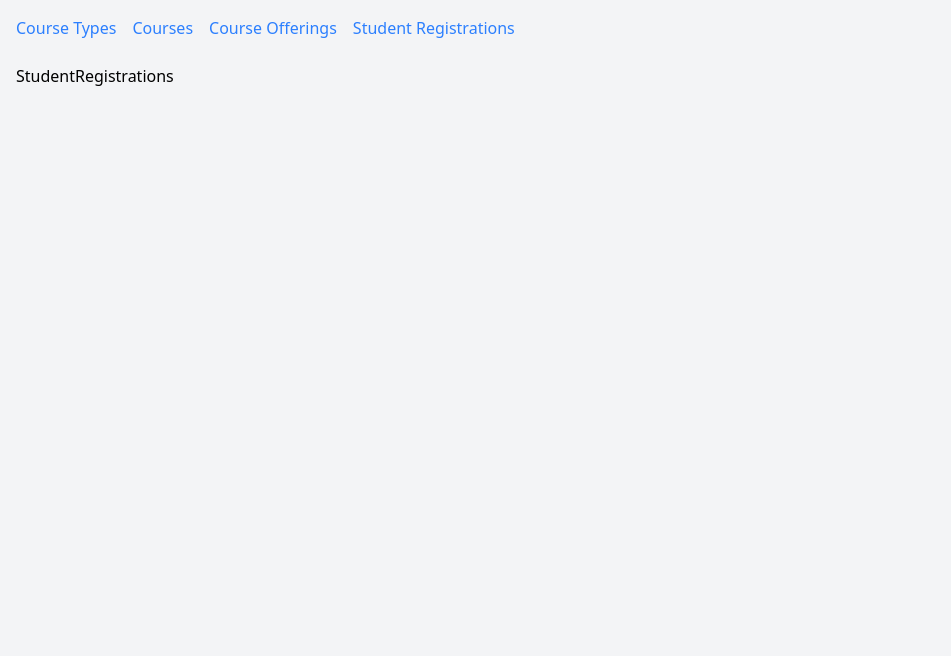
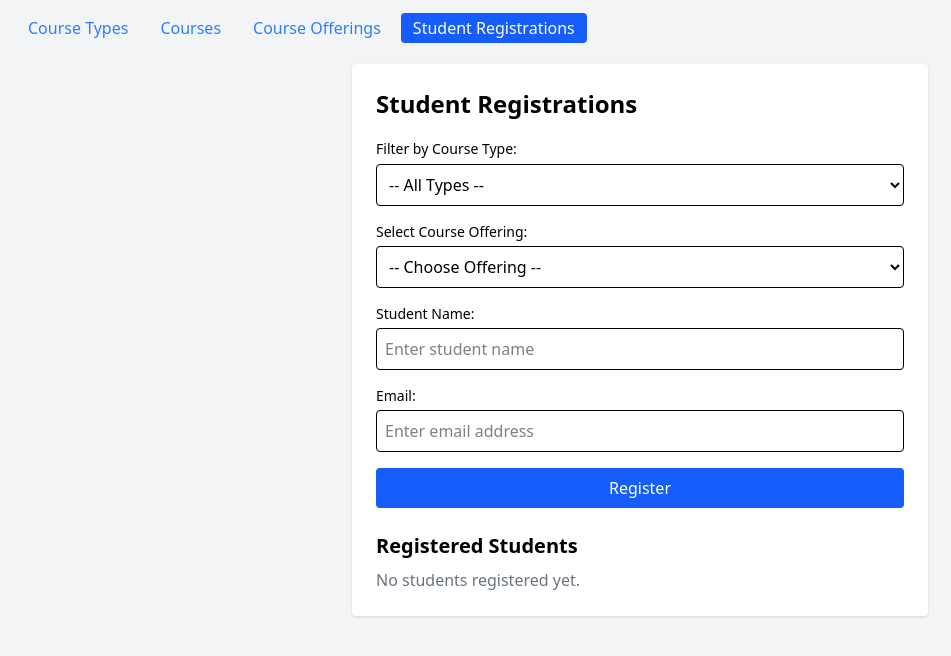
Before and after one commit to Gangadhar184/Student-Registration-System, a React (Vite) app: page /registrations in a window 1280 px wide. Shown: the top 656 px of the page, without its empty margins (0-951 px from the left). Built offline with nearby package versions, Linux system fonts and the light colour scheme.

Commit message:
added student registration functionality and setup navlink for tabs

```diff
--- a/src/App.jsx
+++ b/src/App.jsx
@@ -1,17 +1,46 @@
-import {Routes, Route, Link} from 'react-router-dom';
-import CourseTypes from './components/CourseTypes';
-import Courses from './components/Courses';
-import CourseOfferings from './components/CourseOfferings';
-import StudentRegistrations from './components/StudentRegistrations';
+import { Routes, Route, NavLink } from 'react-router-dom'
+import CourseTypes from './components/CourseTypes'
+import Courses from './components/Courses'
+import CourseOfferings from './components/CourseOfferings'
+import StudentRegistrations from './components/StudentRegistrations'
 
 const App = () => {
   return (
     <div className="min-h-screen bg-gray-100 p-4">
-      <nav className="mb-6 space-x-4">
-        <Link to="/" className="text-blue-500">Course Types</Link>
-        <Link to="/courses" className="text-blue-500">Courses</Link>
-        <Link to="/offerings" className="text-blue-500">Course Offerings</Link>
-        <Link to="/registrations" className="text-blue-500">Student Registrations</Link>
+      <nav className="mb-6 space-x-2">
+        <NavLink
+          to="/"
+          end
+          className={({ isActive }) =>
+            `px-3 py-1 rounded ${isActive ? 'bg-blue-600 text-white' : 'text-blue-500 hover:bg-blue-100'}`
+          }
+        >
+          Course Types
+        </NavLink>
+        <NavLink
+          to="/courses"
+          className={({ isActive }) =>
+            `px-3 py-1 rounded ${isActive ? 'bg-blue-600 text-white' : 'text-blue-500 hover:bg-blue-100'}`
+          }
+        >
+          Courses
+        </NavLink>
+        <NavLink
+          to="/offerings"
+          className={({ isActive }) =>
+            `px-3 py-1 rounded ${isActive ? 'bg-blue-600 text-white' : 'text-blue-500 hover:bg-blue-100'}`
+          }
+        >
+          Course Offerings
+        </NavLink>
+        <NavLink
+          to="/registrations"
+          className={({ isActive }) =>
+            `px-3 py-1 rounded ${isActive ? 'bg-blue-600 text-white' : 'text-blue-500 hover:bg-blue-100'}`
+          }
+        >
+          Student Registrations
+        </NavLink>
       </nav>
 
       <Routes>
--- a/src/components/CourseOfferings.jsx
+++ b/src/components/CourseOfferings.jsx
@@ -1,4 +1,4 @@
-import React from 'react'
+
 
 import { useState } from 'react'
 
--- a/src/components/StudentRegistrations.jsx
+++ b/src/components/StudentRegistrations.jsx
@@ -1,8 +1,178 @@
-import React from 'react'
+import { useState } from 'react'
 
-const StudentRegistrations = () => {
+const dummyCourseTypes = ['Individual', 'Group', 'Special']
+const dummyOfferings = [
+  'Individual - Hindi',
+  'Group - English',
+  'Special - Urdu',
+  'Group - Hindi',
+]
+
+function StudentRegistrations() {
+  const [selectedType, setSelectedType] = useState('')
+  const [filteredOfferings, setFilteredOfferings] = useState(dummyOfferings)
+  const [selectedOffering, setSelectedOffering] = useState('')
+  const [studentName, setStudentName] = useState('')
+  const [email, setEmail] = useState('')
+  const [registrations, setRegistrations] = useState({})
+  const [error, setError] = useState('')
+
+  const generateId = () => `${Date.now()}-${Math.floor(Math.random() * 10000)}`
+
+  const isValidEmail = (email) =>
+    /^[^\s@]+@[^\s@]+\.[^\s@]+$/.test(email.trim())
+
+  const handleTypeChange = (type) => {
+    setSelectedType(type)
+    const filtered = dummyOfferings.filter((off) => off.startsWith(type))
+    setFilteredOfferings(type ? filtered : dummyOfferings)
+    setSelectedOffering('')
+  }
+
+  const handleSubmit = (e) => {
+    e.preventDefault()
+
+    const trimmedName = studentName.trim()
+    const trimmedEmail = email.trim()
+
+    if (!trimmedName || !trimmedEmail || !selectedOffering) {
+      setError('All fields are required.')
+      return
+    }
+
+    if (!isValidEmail(trimmedEmail)) {
+      setError('Invalid email format.')
+      return
+    }
+
+    const students = registrations[selectedOffering] || []
+    const emailExists = students.some(
+      (s) => s.email.toLowerCase() === trimmedEmail.toLowerCase()
+    )
+    if (emailExists) {
+      setError('This email is already registered for the selected offering.')
+      return
+    }
+
+    const updated = { ...registrations }
+    if (!updated[selectedOffering]) {
+      updated[selectedOffering] = []
+    }
+
+    updated[selectedOffering].push({
+      id: generateId(),
+      name: trimmedName,
+      email: trimmedEmail,
+    })
+
+    setRegistrations(updated)
+    setStudentName('')
+    setEmail('')
+    setSelectedOffering('')
+    setError('')
+  }
+
+  const handleDeleteStudent = (offering, studentId) => {
+    const updated = { ...registrations }
+    updated[offering] = updated[offering].filter((s) => s.id !== studentId)
+
+    if (updated[offering].length === 0) {
+      delete updated[offering]
+    }
+
+    setRegistrations(updated)
+  }
+
   return (
-    <div>StudentRegistrations</div>
+    <div className="max-w-xl mx-auto bg-white p-6 rounded shadow">
+      <h2 className="text-2xl font-bold mb-4">Student Registrations</h2>
+
+      <div className="mb-4">
+        <label className="text-sm">Filter by Course Type:</label>
+        <select
+          value={selectedType}
+          onChange={(e) => handleTypeChange(e.target.value)}
+          className="w-full mt-1 p-2 border rounded"
+        >
+          <option value="">-- All Types --</option>
+          {dummyCourseTypes.map((type) => (
+            <option key={type}>{type}</option>
+          ))}
+        </select>
+      </div>
+
+      <form onSubmit={handleSubmit} className="space-y-4 mb-6">
+        <div className="flex flex-col gap-1">
+          <label className="text-sm">Select Course Offering:</label>
+          <select
+            value={selectedOffering}
+            onChange={(e) => setSelectedOffering(e.target.value)}
+            className="p-2 border rounded"
+          >
+            <option value="">-- Choose Offering --</option>
+            {filteredOfferings.map((off) => (
+              <option key={off}>{off}</option>
+            ))}
+          </select>
+        </div>
+
+        <div className="flex flex-col gap-1">
+          <label className="text-sm">Student Name:</label>
+          <input
+            type="text"
+            placeholder="Enter student name"
+            value={studentName}
+            onChange={(e) => setStudentName(e.target.value)}
+            className="p-2 border rounded"
+          />
+        </div>
+
+        <div className="flex flex-col gap-1">
+          <label className="text-sm">Email:</label>
+          <input
+            type="email"
+            placeholder="Enter email address"
+            value={email}
+            onChange={(e) => setEmail(e.target.value)}
+            className="p-2 border rounded"
+          />
+        </div>
+
+        <button className="w-full bg-blue-600 text-white py-2 rounded">
+          Register
+        </button>
+      </form>
+
+      {error && <p className="text-red-500 text-sm mb-2">{error}</p>}
+
+      <h3 className="text-xl font-semibold mb-2">Registered Students</h3>
+      {Object.keys(registrations).length === 0 && (
+        <p className="text-gray-500">No students registered yet.</p>
+      )}
+      <div className="space-y-4">
+        {Object.entries(registrations).map(([offering, students]) => (
+          <div key={offering} className="border rounded p-3 bg-gray-50">
+            <h4 className="font-semibold">{offering}</h4>
+            <ul className="list-disc list-inside text-sm mt-1 space-y-1">
+              {students.map((s) => (
+                <li key={s.id} className="flex justify-between items-start">
+                  <div>
+                    <p className="font-medium">{s.name}</p>
+                    <p className="text-gray-600 text-xs">{s.email}</p>
+                  </div>
+                  <button
+                    onClick={() => handleDeleteStudent(offering, s.id)}
+                    className="text-red-500 text-xs hover:underline ml-4"
+                  >
+                    Delete
+                  </button>
+                </li>
+              ))}
+            </ul>
+          </div>
+        ))}
+      </div>
+    </div>
   )
 }
 
```
